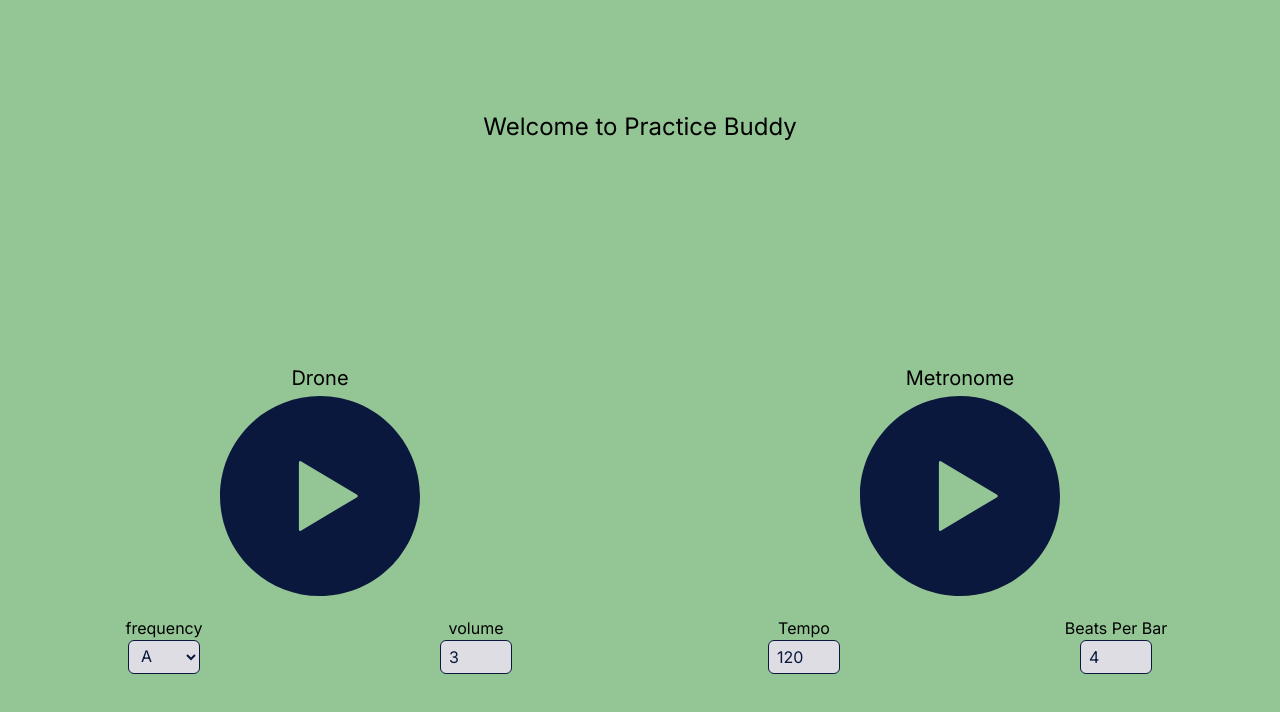
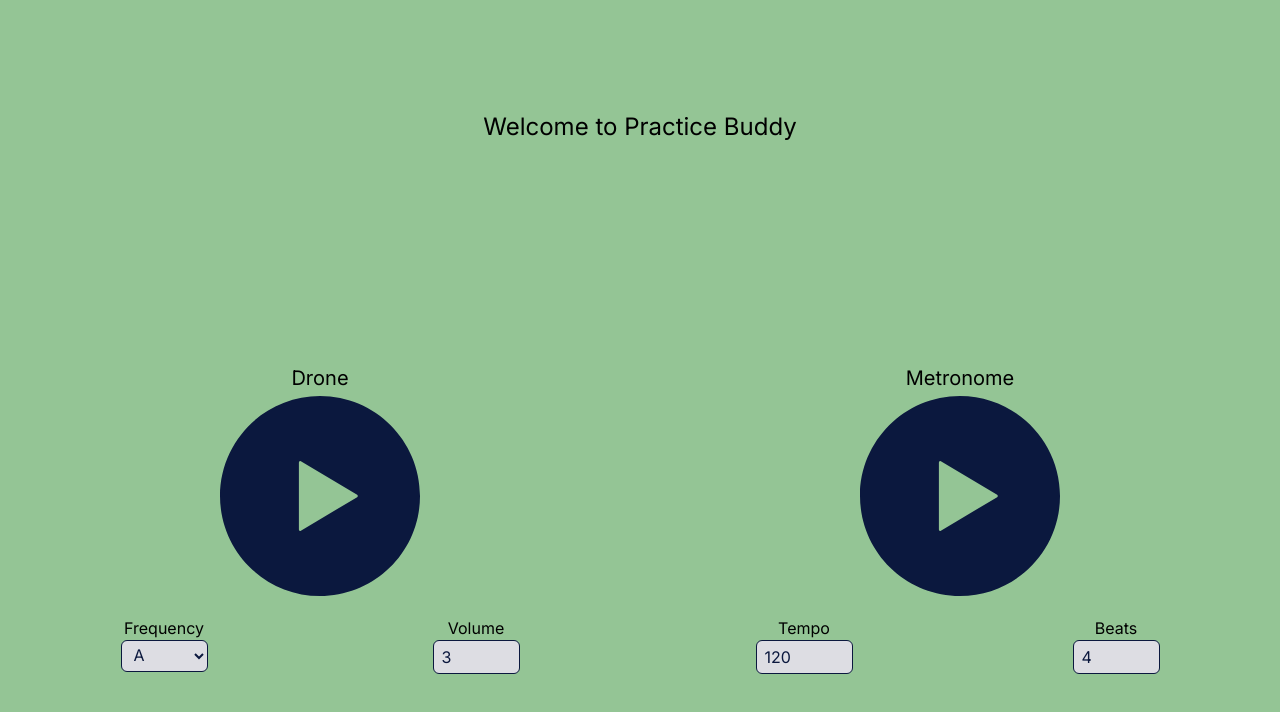
Before and after one commit to LAsoul88/practice_buddy, a Next.js app: page / in a window 1280 px wide. Shown: the top 712 px of the page. Built offline with nearby package versions, Linux system fonts and the light colour scheme.

Commit message:
fixed names for better labeling

```diff
--- a/src/app/_components/DroneTool.tsx
+++ b/src/app/_components/DroneTool.tsx
@@ -2,7 +2,6 @@
 import { useState, useEffect, ChangeEvent } from 'react'
 import { Button } from '@/components/Button'
 import { Input } from '@/components/Input'
-import type { FormElements } from '@/components/Input'
 import { Drone, freqMap } from '@/util/drone'
 import { Play, Pause } from '@/assets/SVGS'
 
@@ -41,7 +40,7 @@ export const DroneTool = () => {
 		e: ChangeEvent<FormElements>
 	) => {
 		const value: string | number = e.target.value
-		const field: string = e.target.id
+		const field: string = e.target.id.toLowerCase()
 		setSettings({ ...settings, [field]: value })
 	}
 
@@ -73,7 +72,7 @@ export const DroneTool = () => {
 				<div className="flex flex-col text-center items-center w-1/2 p-2">
 					<Input
 						inputType="select"
-						name="frequency"
+						name="Frequency"
 						value={settings.frequency}
 						handleChange={handleChange}
 						options={notes}
@@ -81,7 +80,7 @@ export const DroneTool = () => {
 				</div>
 				<div className="flex flex-col text-center items-center w-1/2 p-2">
 					<Input
-						name="volume"
+						name="Volume"
 						min={0}
 						max={10}
 						value={settings.volume}
--- a/src/app/_components/MetronomeTool.tsx
+++ b/src/app/_components/MetronomeTool.tsx
@@ -1,25 +1,26 @@
 'use client'
-import { useState, useEffect, ChangeEvent } from 'react'
+import { useState, useEffect } from 'react'
 import { Button } from '@/components/Button'
 import { Metronome } from '@/util/metronome'
 import { Play, Pause } from '@/assets/SVGS'
+import { Input } from '@/components/Input'
 
 interface MetronomeSettings {
 	tempo: number
-	beatsPerBar: number
+	beats: number
 }
 
 export const MetronomeTool = () => {
 	const [metronome, setMetronome] = useState<Metronome>()
 	const [settings, setSettings] = useState<MetronomeSettings>({
 		tempo: 120,
-		beatsPerBar: 4,
+		beats: 4,
 	})
 	const [isRunning, setIsRunning] = useState(false)
 
 	const handleMetronome = () => {
 		if (!metronome) {
-			const newMetronome = new Metronome(settings.tempo, settings.beatsPerBar)
+			const newMetronome = new Metronome(settings.tempo, settings.beats)
 			newMetronome.startStop()
 			setMetronome(newMetronome)
 		} else {
@@ -28,18 +29,18 @@ export const MetronomeTool = () => {
 		setIsRunning(!isRunning)
 	}
 
-	const handleChange = (e: ChangeEvent<HTMLInputElement>) => {
+	const handleChange = (e: OnChangeEvent) => {
 		const value: string = e.target.value
-		const field: string = e.target.id
+		const field: string = e.target.id.toLowerCase()
 		setSettings({ ...settings, [field]: value })
 	}
 
 	useEffect(() => {
 		if (metronome) {
 			metronome.tempo = settings.tempo
-			metronome.beatsPerBar = settings.beatsPerBar
+			metronome.beatsPerBar = settings.beats
 		}
-	}, [settings.tempo, settings.beatsPerBar])
+	}, [settings.tempo, settings.beats])
 
 	return (
 		<>
@@ -56,29 +57,21 @@ export const MetronomeTool = () => {
 			</Button>
 			<div className="flex p-2 space-between w-full">
 				<div className="flex flex-col text-center items-center w-1/2 p-2">
-					<label htmlFor="tempo">Tempo</label>
-					<input
-						type="number"
+					<Input
+						name={'Tempo'}
+						value={settings.tempo}
+						handleChange={handleChange}
 						min={24}
 						max={300}
-						id="tempo"
-						name="tempo"
-						value={settings.tempo}
-						onChange={handleChange}
-						className="input w-[72px] h-[34px]"
 					/>
 				</div>
 				<div className="flex flex-col text-center items-center w-1/2 p-2">
-					<label htmlFor="beatsPerBar">Beats Per Bar</label>
-					<input
-						type="number"
+					<Input
+						name="Beats"
+						value={settings.beats}
+						handleChange={handleChange}
 						min={2}
 						max={32}
-						id="beatsPerBar"
-						name="beatsPerBar"
-						value={settings.beatsPerBar}
-						onChange={handleChange}
-						className="input w-[72px] h-[34px]"
 					/>
 				</div>
 			</div>
--- a/src/app/journal/_components/JournalForm.tsx
+++ b/src/app/journal/_components/JournalForm.tsx
@@ -1,5 +1,5 @@
 'use client'
-import { useState, useEffect } from 'react'
+import { useState } from 'react'
 import { Button } from '@/components/Button'
 import { Input } from '@/components/Input'
 
@@ -20,7 +20,7 @@ export const JournalForm = ({ submit }: FormProps) => {
 		<form className="flex flex-col" onSubmit={handleSubmit}>
 			<Input
 				inputType="textarea"
-				name="entry"
+				name="Entry"
 				value={entry}
 				handleChange={handleChange}
 				width={'200px'}
```
